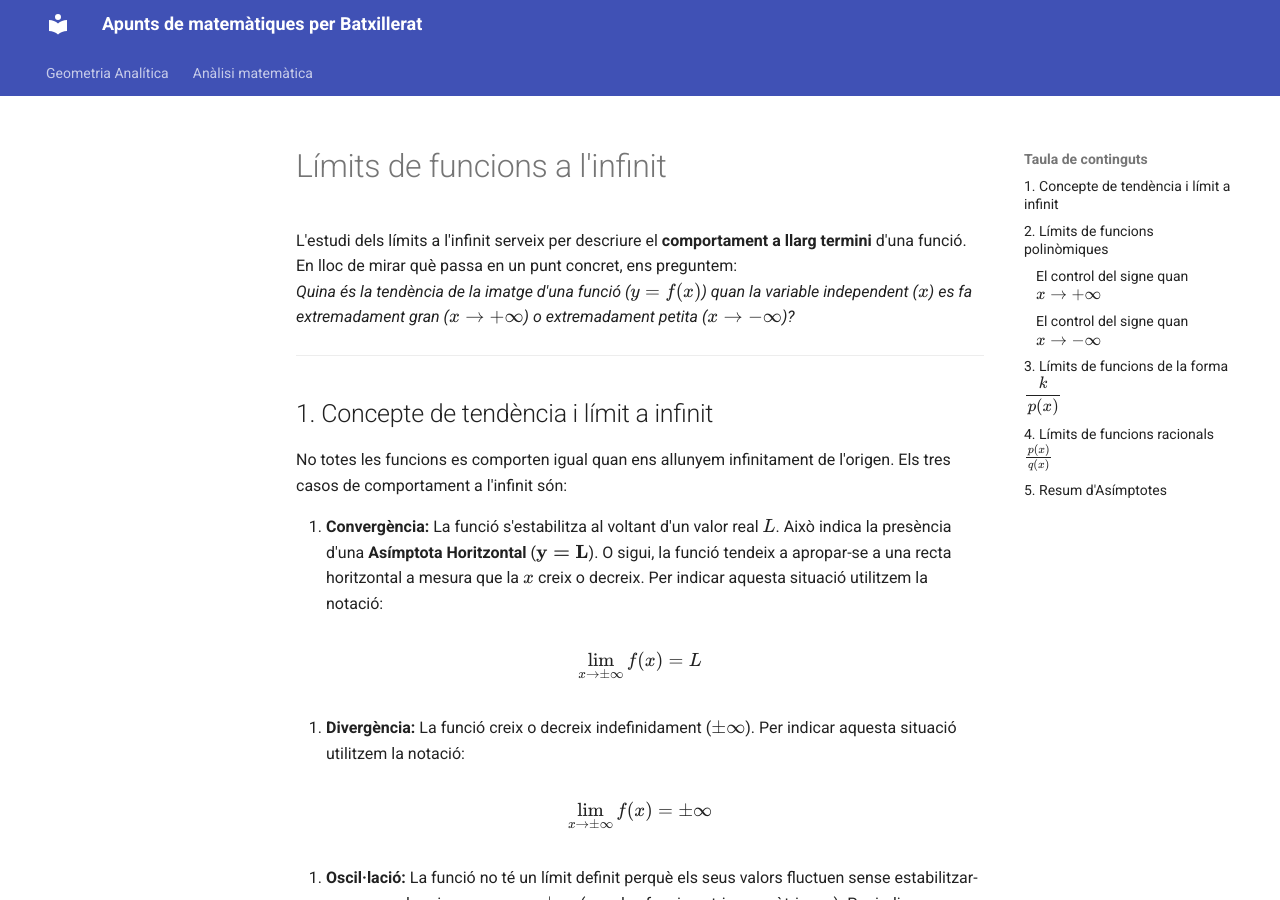
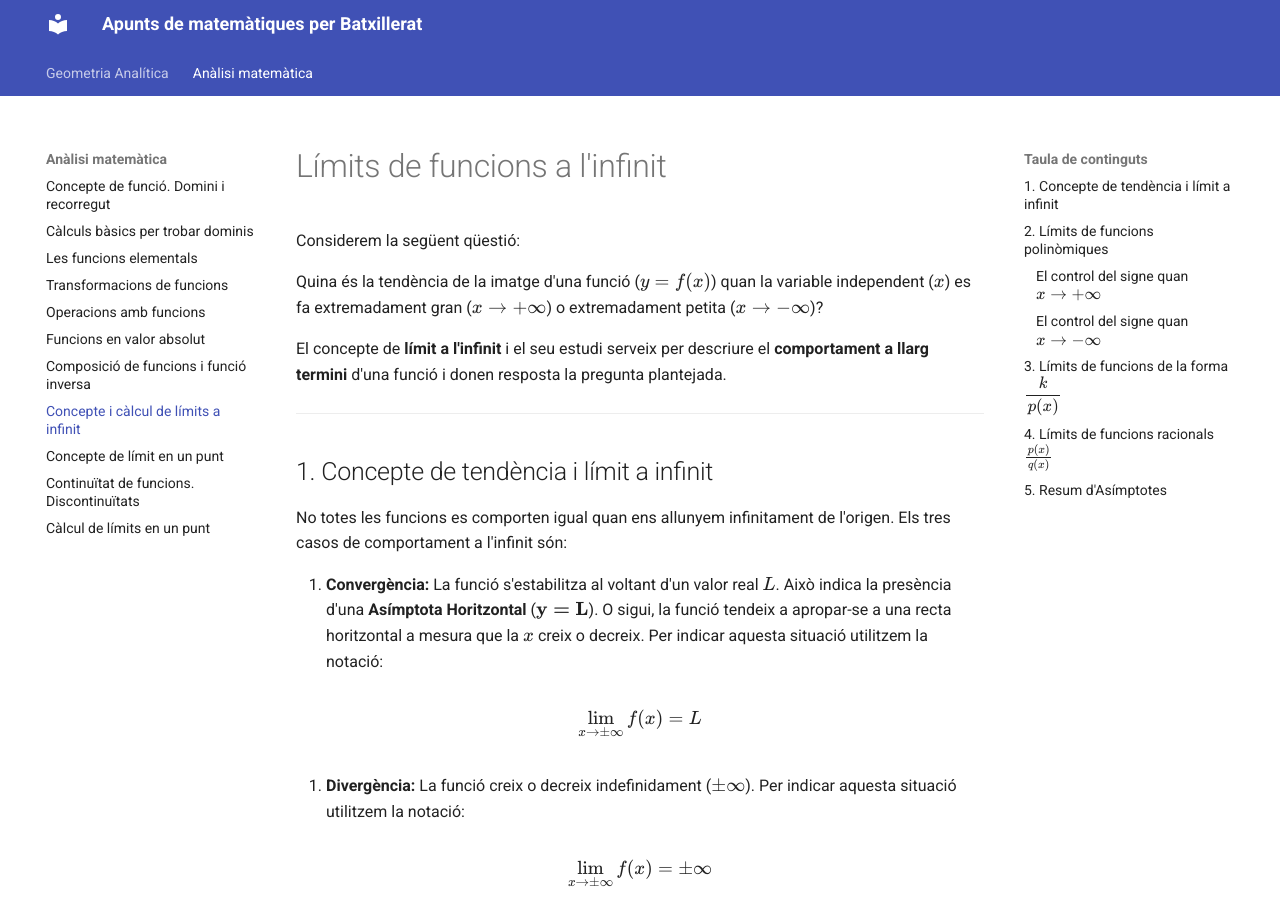
Before and after one commit to irazuzta/MatematiquesBat, an MkDocs documentation site: the page built from docs/analisi/08_limits_infinit.md, in a window 1280 px wide and 900 px high. Built offline with MkDocs 1.6.1 and Material for MkDocs 9.7.7, drawn with Linux system fonts in a browser that asks for light colours.

Commit message:
límits a infinit

```diff
--- a/docs/analisi/08_limits_infinit.md
+++ b/docs/analisi/08_limits_infinit.md
@@ -1,7 +1,11 @@
 # Límits de funcions a l'infinit
 
-L'estudi dels límits a l'infinit serveix per descriure el **comportament a llarg termini** d'una funció. En lloc de mirar què passa en un punt concret, ens preguntem:
-*Quina és la tendència de la imatge d'una funció ($y=f(x)$) quan la variable independent ($x$) es fa extremadament gran ($x \to +\infty$) o extremadament petita ($x \to -\infty$)?*
+
+Considerem la següent qüestió:
+
+Quina és la tendència de la imatge d'una funció ($y=f(x)$) quan la variable independent ($x$) es fa extremadament gran ($x \to +\infty$) o extremadament petita ($x \to -\infty$)?
+
+El concepte de **límit a l'infinit** i el seu estudi serveix per descriure el **comportament a llarg termini** d'una funció i donen resposta la pregunta plantejada.
 
 ---
 
--- a/mkdocs.yml
+++ b/mkdocs.yml
@@ -46,6 +46,7 @@ nav:
       - "Operacions amb funcions": analisi/05_operacions_funcions.md
       - "Funcions en valor absolut": analisi/06_funcions_valor_absolut.md
       - "Composició de funcions i funció inversa": analisi/07_composicio_inversa_funcions.md
+      - "Concepte i càlcul de límits a infinit": analisi/08_limits_infinit.md
       - "Concepte de límit en un punt": analisi/09_limits_punt.md
       - "Continuïtat de funcions. Discontinuïtats": analisi/10_continuitat_discontinuitat.md
       - "Càlcul de límits en un punt": analisi/11_calcul_limits_punt.md
```
